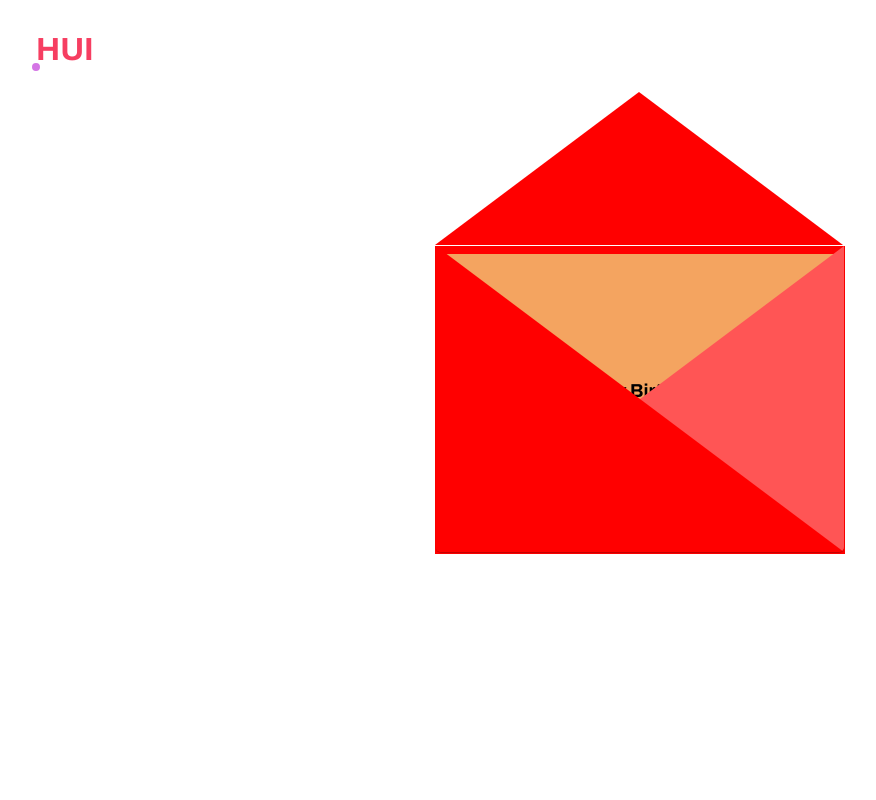
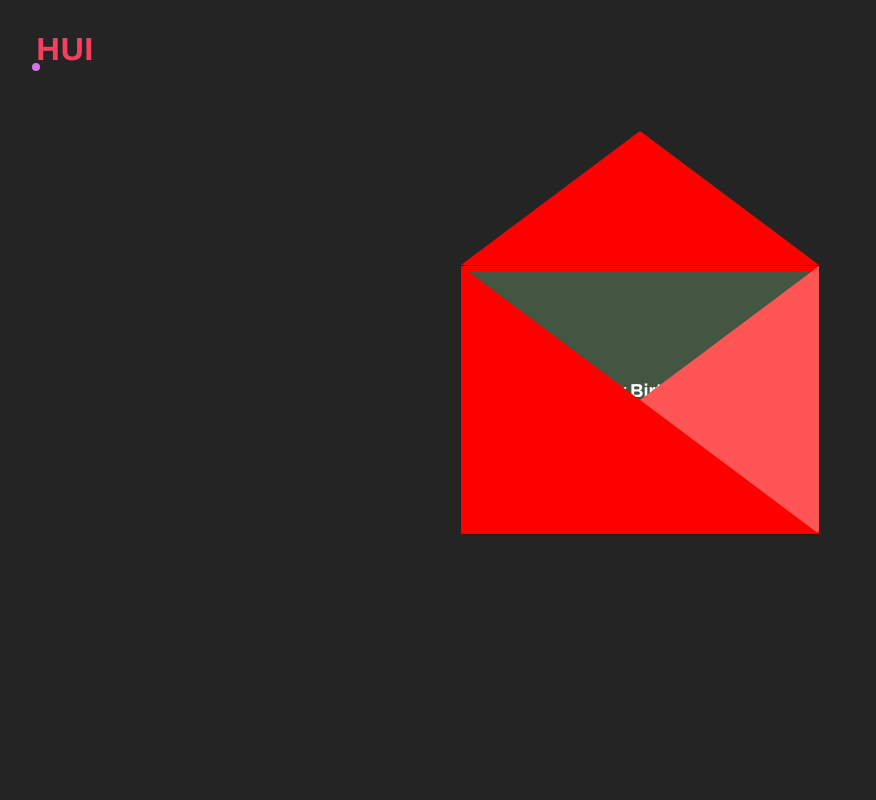
Before and after one commit to H2-won/HUI, a Flask app: page /letterEffect in a window 1280 px wide. Shown: the whole page, without its empty margins (0-876 px from the left). Run offline with Flask 2, Linux system fonts and the light colour scheme.

Commit message:
Letter and background effect (WIP) (22.01.11)

```diff
--- a/src/static/css/letterEffect.css
+++ b/src/static/css/letterEffect.css
@@ -1,8 +1,10 @@
 body {
-  background: white;
+  background: #242424;
   display: flex;
   justify-content: center;
   align-items: center;
+
+  overflow: hidden;
 }
 
 .envelope {
@@ -12,8 +14,8 @@ body {
   /* width: 60vw;
   height: 45vw; */
 
-  width: 32vw;
-  height: 24vw;
+  width: 28vw;
+  height: 21vw;
 
   background: red;
   display: flex;
@@ -23,8 +25,8 @@ body {
   cursor: pointer;
 }
 
-.envelope:before,
-.envelope:after {
+.envelope::before,
+.envelope::after {
   content: "";
   position: absolute;
   width: 0;
@@ -34,16 +36,16 @@ body {
   /* mobile */
   /* border-width: 22.5vw 30vw; */
 
-  border-width: 12vw 16vw;
+  border-width: 10.5vw 14vw;
 }
 
-.envelope:before {
+.envelope::before {
   border-bottom-color: red;
   top: -100%;
   left: 0px;
 }
 
-.envelope:after {
+.envelope::after {
   top: 0;
   border-left-color: red;
   border-bottom-color: red;
@@ -56,14 +58,32 @@ body {
 .cardPreview {
   width: 95%;
   height: 95%;
-  background: sandybrown;
+  background: #425642;
+  color: white;
 
   display: flex;
   justify-content: center;
   align-items: center;
   flex-direction: column;
+}
 
-  transition: transform 1.5s ease;
+.cardPreview.moveUp {
+  animation: moveUp 2s ease;
+}
+
+@keyframes moveUp {
+  0% {
+    transform: translateY(0px);
+    opacity: 1;
+  }
+  60% {
+    transform: translateY(-40%);
+    opacity: 1;
+  }
+  100% {
+    transform: translateY(-150%);
+    opacity: 0;
+  }
 }
 
 .card {
@@ -78,3 +98,15 @@ body {
   transition: opacity 1s ease;
   opacity: 0;
 }
+
+.background {
+  position: absolute;
+  top: -500px;
+  left: 35%;
+  width: 500px;
+  height: 500px;
+  background: #425642;
+  border-radius: 50%;
+  transform: matrix(0.5, 0, 0, 0.5, 0, 0);
+  transition: transform 2s ease;
+}
--- a/src/static/js/letterEffect.js
+++ b/src/static/js/letterEffect.js
@@ -1,11 +1,10 @@
 const envelope = document.querySelector(".envelope"),
   cardPreview = document.querySelector(".cardPreview"),
-  card = document.querySelector(".card");
+  background = document.querySelector(".background");
 
 envelope.addEventListener("click", () => {
-  cardPreview.style.transform = "translateY(-40%)";
-  card.style.display = "block";
+  cardPreview.classList.add("moveUp");
   setTimeout(() => {
-    card.style.opacity = "1";
-  }, 1500);
+    background.style.webkitTransform = "matrix(10, 0, 0, 10, 0, 0)";
+  }, 1250);
 });
--- a/src/templates/letterEffect.html
+++ b/src/templates/letterEffect.html
@@ -15,13 +15,15 @@
     <div class="cursor" color="yellow"></div>
   </header>
 
-
   <div class="envelope">
-    <div class=" cardPreview">
+    <div class="cardPreview">
       <h3>Happy Birthday!</h3>
       <p>From. HUI</p>
     </div>
   </div>
+
+  <!-- <div class="background"></div> -->
+  <div class="background"></div>
 
   <div class="card">
     <p>See you!</p>
```
